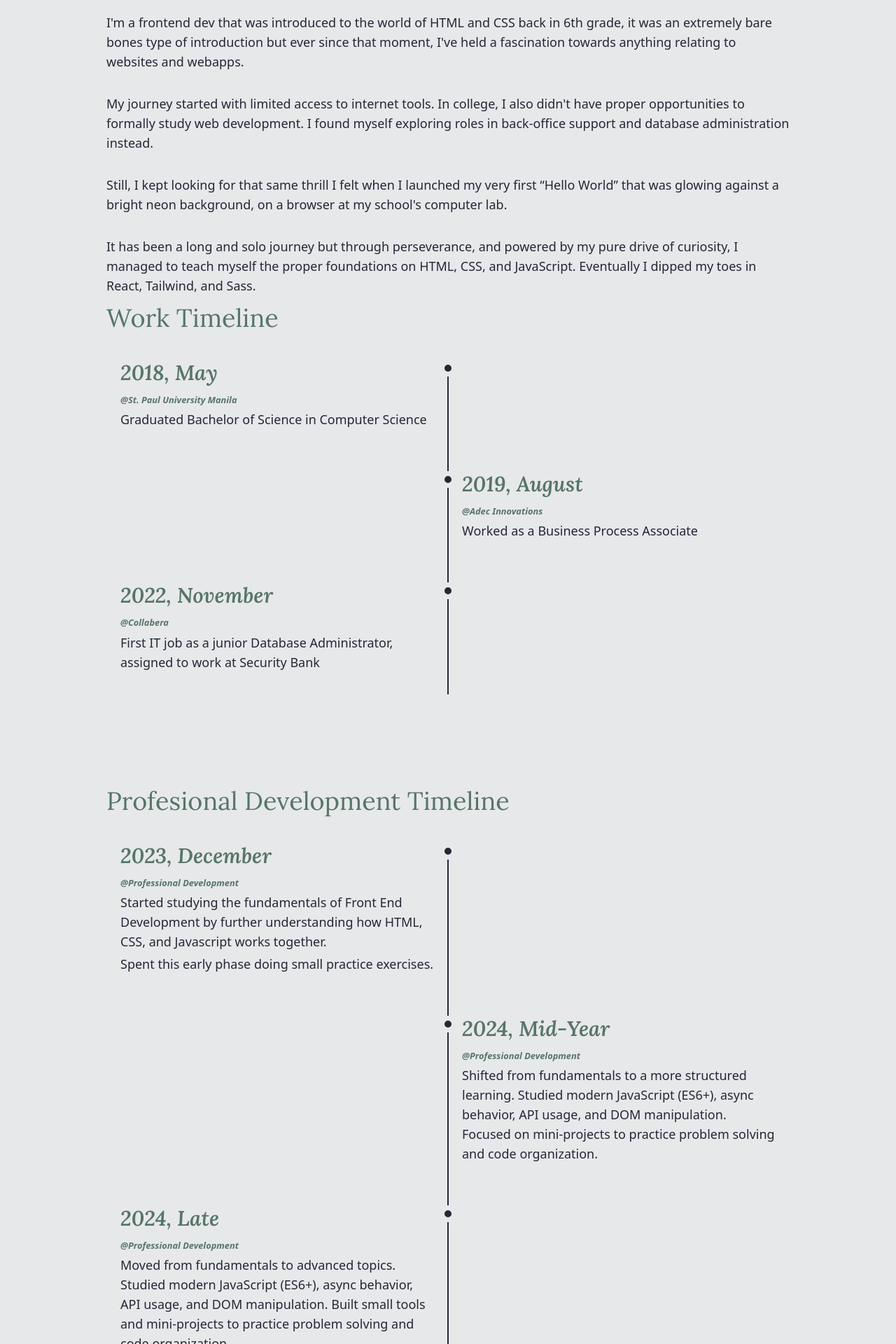
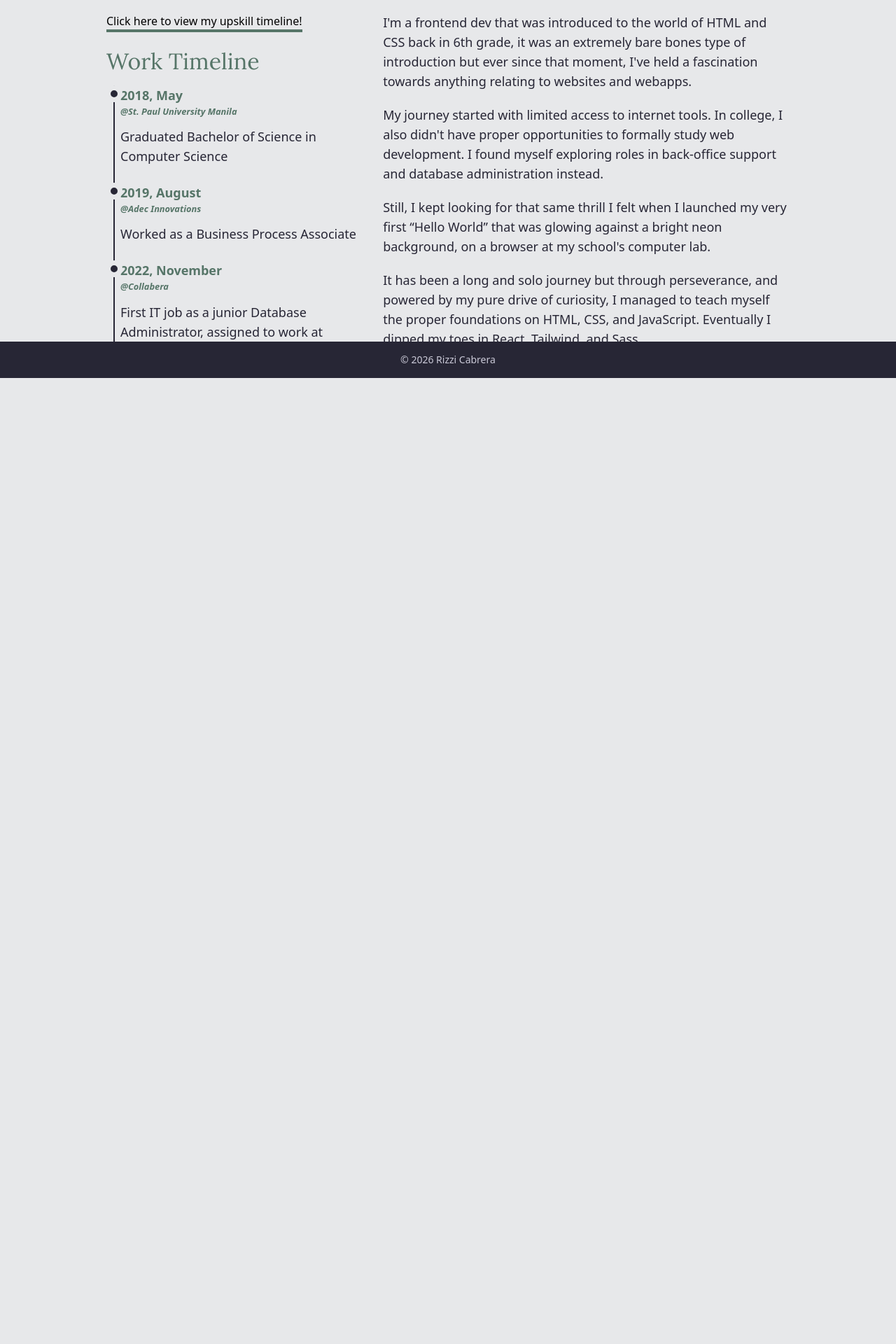
Before and after one commit to zeeneecodes/portfolio, a React (Vite) app: page /about in a window 1280 px wide. Shown: the part 260-2180 px from the top of the page at 70% size. After the commit the page ends 880 px from the top, so only its background shows below. Built offline with nearby package versions, Linux system fonts and the light colour scheme.

Commit message:
ui update

```diff
--- a/src/App.jsx
+++ b/src/App.jsx
@@ -7,18 +7,20 @@ import MoneyPouch from "./features/projects/MoneyPouch";
 import NavBar from "./ui/NavBar";
 import Footer from "./ui/Footer";
 import Portfolio from "./features/projects/Portfolio";
+import TimeLineProff from "./features/personal/TimeLineProff";
 
 function App() {
   return (
     <>
-      <NavBar />
       <BrowserRouter>
+        <NavBar />
         <Routes>
           <Route path="/" element={<Home />} />
           <Route path="about" element={<Bio />} />
           <Route path="overview/cashier" element={<Cashier />} />
           <Route path="overview/moneypouch" element={<MoneyPouch />} />
           <Route path="overview/portfolio" element={<Portfolio />} />
+          <Route path="overview/timeline/upskill" element={<TimeLineProff />} />
         </Routes>
       </BrowserRouter>
       <Footer />
--- a/src/features/personal/Bio.jsx
+++ b/src/features/personal/Bio.jsx
@@ -2,20 +2,26 @@ import { FaEnvelope, FaGithub, FaLinkedin } from "react-icons/fa";
 import Icon from "../../ui/Icon";
 import Timeline from "./Timeline";
 import Content from "../../ui/Content";
+import { Link } from "react-router-dom";
 
 function Bio() {
   return (
-    <div className="flex flex-col justify-center items-center pt-10">
+    <div className="flex flex-col justify-center items-center my-20">
       <div className="max-w-5xl px-6 gap-20 items-stretch">
         <section className="mb-10">
           <h1>Hi, I'm Rizzi Cabrera!</h1>
+
           <div className="mt-3">
             <Icon type="regular" icon={<FaEnvelope />} title="Email" />
             <Icon type="regular" icon={<FaLinkedin />} title="LinkedIn" />
             <Icon type="regular" icon={<FaGithub />} title="Github" />
           </div>
         </section>
-        <section>
+        <div className="grid grid-cols-1 md:grid-cols-5 gap-3">
+          <section className="md:col-span-1">
+            <Timeline />
+          </section>
+          <section className="md:col-span-3 md:col-start-3 max-sm:pb-10">
             <Content>
               <p>
                 I'm a frontend dev that was introduced to the world of HTML and
@@ -25,30 +31,30 @@ function Bio() {
               </p>
               <p>
                 My journey started with limited access to internet tools. In
-              college, I also didn't have proper opportunities to formally study
-              web development. I found myself exploring roles in back-office
-              support and database administration instead.
+                college, I also didn't have proper opportunities to formally
+                study web development. I found myself exploring roles in
+                back-office support and database administration instead.
               </p>
               <p>
-              Still, I kept looking for that same thrill I felt when I launched
-              my very first “Hello World” that was glowing against a bright neon
-              background, on a browser at my school's computer lab.
+                Still, I kept looking for that same thrill I felt when I
+                launched my very first “Hello World” that was glowing against a
+                bright neon background, on a browser at my school's computer
+                lab.
               </p>
               <p>
-              It has been a long and solo journey but through perseverance, and
-              powered by my pure drive of curiosity, I managed to teach myself
-              the proper foundations on HTML, CSS, and JavaScript. Eventually I
-              dipped my toes in React, Tailwind, and Sass.
+                It has been a long and solo journey but through perseverance,
+                and powered by my pure drive of curiosity, I managed to teach
+                myself the proper foundations on HTML, CSS, and JavaScript.
+                Eventually I dipped my toes in React, Tailwind, and Sass.
               </p>
             </Content>
           </section>
-        <Timeline />
-
-        {/* sent */}
-        <section></section>
+        </div>
       </div>
     </div>
   );
 }
 
+// 370px 1fr
+
 export default Bio;
--- a/src/features/personal/Timeline.jsx
+++ b/src/features/personal/Timeline.jsx
@@ -1,83 +1,35 @@
+import { Link } from "react-router-dom";
+
 function Timeline() {
   return (
-    <div className="flex flex-col">
-      <div className="">
-        <h2 className="mb-10">Work Timeline</h2>
-        <section className="timeline mb-30">
-          <ol>
-            <li className="entry">
-              <h3>2018, May</h3>
-              <small className="title">@St. Paul University Manila</small>
-              <p>Graduated Bachelor of Science in Computer Science </p>
-            </li>
-            <li className="entry">
-              <h3>2019, August</h3>
-              <small className="title">@Adec Innovations</small>
-              <p>Worked as a Business Process Associate</p>
-            </li>
-            <li className="entry">
-              <h3>2022, November</h3>
-              <small className="title">@Collabera</small>
-              <p>
-                First IT job as a junior Database Administrator, assigned to
-                work at Security Bank
-              </p>
-            </li>
-          </ol>
-        </section>
-      </div>
-
+    <div className="flex flex-col w-70">
+      <Link className="text-link mb-7" to="/overview/timeline/upskill">
+        Click here to view my upskill timeline!
+      </Link>
       <div>
-        {/* PROFESSIONAL DEVELOPMENT */}
-        <h2 className="mb-10">Profesional Development Timeline</h2>
+        <p className="mb-5 font-serif text-primary text-[2rem]">
+          Work Timeline
+        </p>
         <section className="timeline">
           <ol>
             <li className="entry">
-              <h3>2023, December</h3>
-              <small className="title">@Professional Development</small>
-              <p>
-                Started studying the fundamentals of Front End Development by
-                further understanding how HTML, CSS, and Javascript works
-                together.
-              </p>
-              <p>Spent this early phase doing small practice exercises.</p>
-            </li>
-            <li className="entry">
-              <h3>2024, Mid-Year</h3>
-              <small className="title">@Professional Development</small>
-              <p>
-                Shifted from fundamentals to a more structured learning. Studied
-                modern JavaScript (ES6+), async behavior, API usage, and DOM
-                manipulation. Focused on mini-projects to practice problem
-                solving and code organization.
+              <span className="tld">2018, May</span>
+              <small className="title">@St. Paul University Manila</small>
+              <p className="mt-3">
+                Graduated Bachelor of Science in Computer Science
               </p>
             </li>
             <li className="entry">
-              <h3>2024, Late</h3>
-              <small className="title">@Professional Development</small>
-              <p>
-                Moved from fundamentals to advanced topics. Studied modern
-                JavaScript (ES6+), async behavior, API usage, and DOM
-                manipulation. Built small tools and mini-projects to practice
-                problem solving and code organization.
-              </p>
+              <span className="tld">2019, August</span>
+              <small className="title">@Adec Innovations</small>
+              <p className="mt-3">Worked as a Business Process Associate</p>
             </li>
             <li className="entry">
-              <h3>2025, January</h3>
-              <small className="title">@Professional Development</small>
-              <p>
-                Enrolled in a structured React course (Udemy). Practiced
-                component design, state management, routing, and practical UI
-                patterns.
-              </p>
-            </li>
-            <li className="entry after:bg-primary">
-              <h3>2025, August - Present</h3>
-              <small className="title">@Professional Development</small>
-              <p>
-                Moved from practice and small exercises to bigger and more
-                organized bigger projects. These projects focused on applying
-                everything that I have learned.
+              <span className="tld">2022, November</span>
+              <small className="title">@Collabera</small>
+              <p className="mt-3">
+                First IT job as a junior Database Administrator, assigned to
+                work at Security Bank
               </p>
             </li>
           </ol>
--- a/src/features/projects/Cashier.jsx
+++ b/src/features/projects/Cashier.jsx
@@ -6,14 +6,14 @@ const { xs, md } = mediaSize;
 
 function Cashier() {
   return (
-    <main className="flex flex-col justify-center items-center pt-30">
+    <main className="flex flex-col justify-center items-center my-20">
       <div className="max-w-5xl flex flex-col justify-center px-6 gap-20 items-stretch">
         <section>
+          <h1>Basic Cashier</h1>
           <div className="flex gap-1 flex-wrap mb-3">
             <Tag tag="advanced javascript" />
             <Tag tag="dom manipulation" />
           </div>
-          <h1>Basic Cashier</h1>
           <figure className="cs-h-img">
             <picture>
               <source srcSet="/cashier-xs.jpg" media={xs} />
--- a/src/features/projects/MoneyPouch.jsx
+++ b/src/features/projects/MoneyPouch.jsx
@@ -6,7 +6,7 @@ const { xs, md } = mediaSize;
 
 function MoneyPouch() {
   return (
-    <main className="flex flex-col justify-center items-center pt-10">
+    <main className="flex flex-col justify-center items-center my-20">
       <div className="max-w-5xl flex flex-col justify-center px-6 gap-20 items-stretch">
         <section>
           <h1>Money Pouch</h1>
--- a/src/pages/Home.jsx
+++ b/src/pages/Home.jsx
@@ -6,7 +6,7 @@ function Home() {
   return (
     <>
       <Hero />
-      <main className="flex flex-col justify-center items-center pt-30">
+      <main className="flex flex-col justify-center items-center mt-20 mb-40">
         <div className="w-full max-w-5xl flex flex-col justify-center items-center px-6 gap-30">
           <ToolBox />
           <PersonalProjects />
--- a/src/styles/base.css
+++ b/src/styles/base.css
@@ -10,7 +10,7 @@
   }
 
   h1 {
-    @apply text-5xl md:text-6xl lg:text-7xl;
+    @apply text-5xl md:text-6xl lg:text-7xl leading-13 md:leading-20 lg:leading-22;
   }
   h2 {
     @apply text-2xl md:text-3xl lg:text-4xl mt-3 mb-1;
--- a/src/styles/components.css
+++ b/src/styles/components.css
@@ -46,7 +46,7 @@
     }
 
     & p:not(:last-child) {
-      @apply mb-8;
+      @apply mb-5;
     }
   }
 
@@ -88,11 +88,14 @@
     @apply relative;
 
     /* timeline line */
-    @apply before:content-[''] before:h-full before:w-0.5 before:bg-text before:absolute before:left-1/2 before:z-0 before:-translate-x-1/2 max-sm:transform-none;
-    @apply max-sm:before:left-[4%] max-sm:transform-none;
+    @apply before:content-[''] before:h-full before:w-0.5 before:bg-text before:absolute before:left-1/2 before:z-0 before:-translate-x-1/2;
+    @apply before:left-[4%] transform-none;
+    /* @apply before:content-[''] before:h-full before:w-0.5 before:bg-text before:absolute before:left-1/2 before:z-0 before:-translate-x-1/2 max-sm:transform-none;
+    @apply max-sm:before:left-[4%] max-sm:transform-none; */
 
     & ol {
-      @apply flex flex-col gap-7 md:self-end;
+      @apply md:w-75 lg:w-95;
+      /* @apply flex flex-col; */
     }
 
     & h3 {
@@ -100,19 +103,25 @@
     }
 
     & .entry {
-      @apply flex flex-col gap-1 mb-8 w-1/2 max-sm:w-[90%] max-sm:self-end px-5;
+      @apply flex flex-col mb-6 w-full px-5;
+      /* @apply flex flex-col gap-1 mb-8 w-1/2 self-end px-5; */
 
       /* circle */
-      @apply after:absolute after:content-[''] after:w-6 after:h-6 after:bg-text after:z-1 after:left-1/2 after:-translate-x-1/2 after:rounded-xl max-sm:after:left-[4%] after:border-7 after:border-background;
+      @apply after:absolute after:content-[''] after:w-6 after:h-6 after:bg-text after:z-1 after:-translate-x-1/2 after:rounded-xl after:left-[4%] after:border-7 after:border-background;
 
       & h3 {
         @apply mt-0;
       }
     }
 
-    & .entry:nth-child(even) {
+    /* timeline date */
+    .tld {
+      @apply text-primary font-bold;
+    }
+
+    /* & .entry:nth-child(even) {
       @apply self-end;
-    }
+    } */
 
     & .title {
       @apply text-primary font-semibold italic;
@@ -129,7 +138,7 @@
   }
 
   .navbar {
-    @apply bg-text w-full p-4;
+    @apply bg-text w-full p-4 fixed top-0 z-100;
 
     & ul {
       @apply list-none flex justify-center gap-15 md:gap-25 uppercase text-text-dark text-sm;
@@ -143,6 +152,6 @@
   }
 
   footer {
-    @apply bg-text w-full p-4 text-text-dark text-sm mt-20 text-center;
+    @apply bg-text w-full p-4 text-text-dark text-sm mt-20 text-center fixed bottom-0 z-100;
   }
 }
--- a/src/ui/NavBar.jsx
+++ b/src/ui/NavBar.jsx
@@ -1,12 +1,14 @@
+import { Link } from "react-router-dom";
+
 function NavBar() {
   return (
     <nav className="navbar">
       <ul>
         <li className="navlink">
-          <a href="/">home</a>
+          <Link to="/">home</Link>
         </li>
         <li className="navlink">
-          <a href="/about">about</a>
+          <Link to="/about">about</Link>
         </li>
         <li className="navlink">
           <a href="">resume</a>
```
Also changed, not shown: src/features/personal/TimeLineProff.jsx (added, +64 -0 lines). Lines whose indentation alone changed are shown as unchanged.
